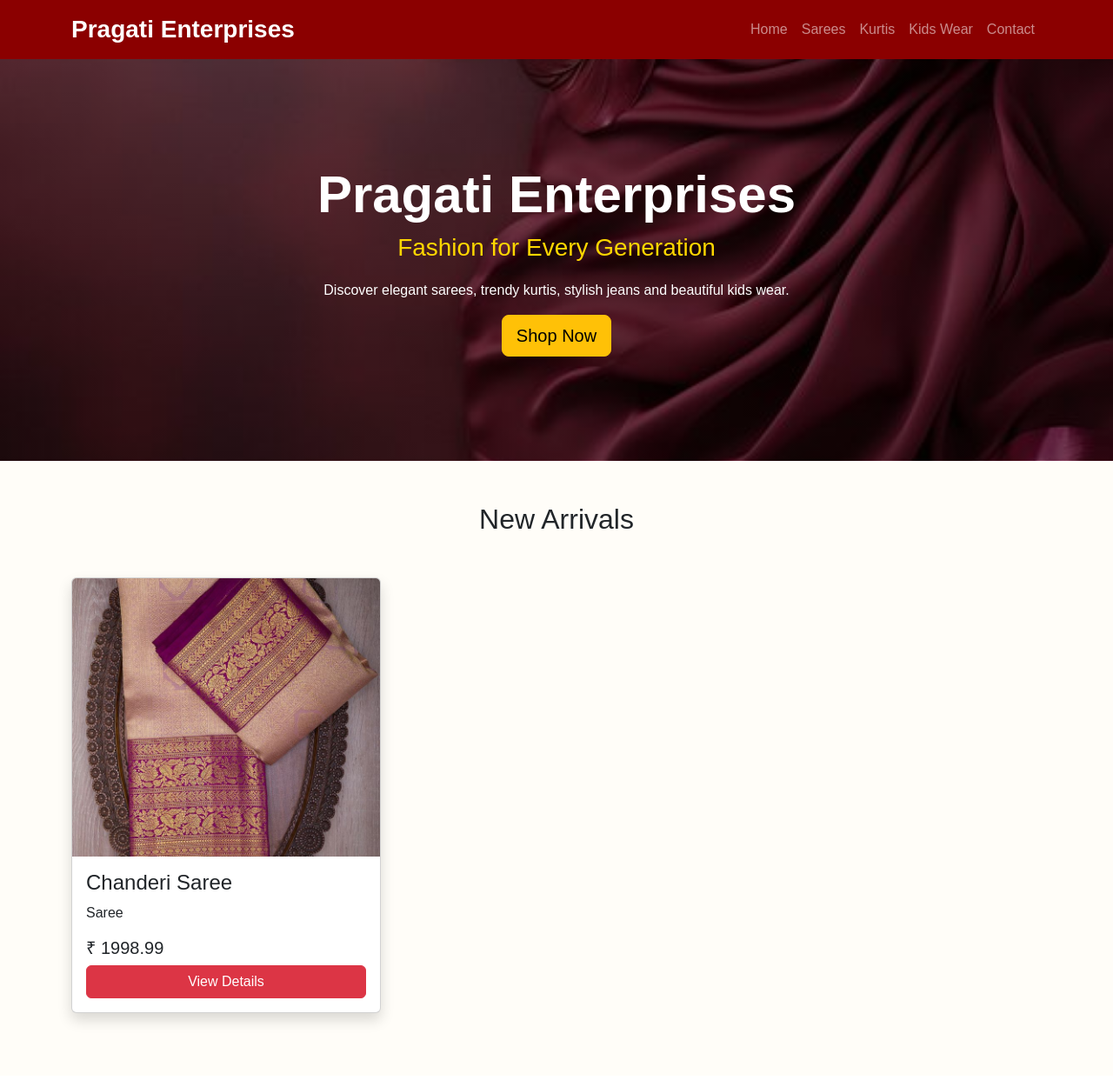
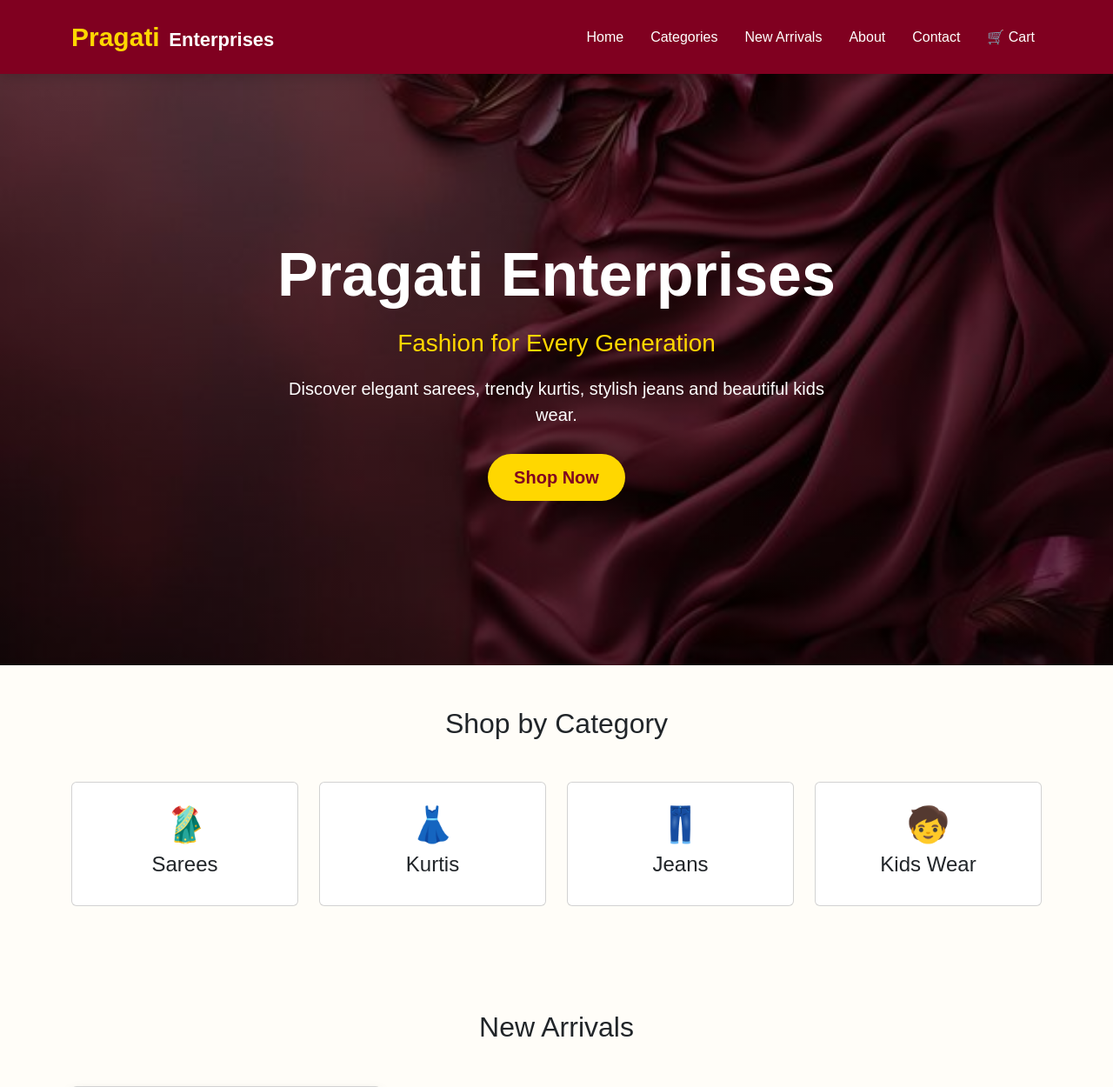
Before and after one commit to prerna0003/Pragati_Enterprises, a Flask app: page / in a window 1280 px wide. Shown: the top 1250 px of the page at 87% size. Before the commit the page ends 1181 px from the top, so only its background shows below. Run offline with Flask 3, Linux system fonts and the light colour scheme; data comes from the database, SQL or seed files in the repository.

Commit message:
Completed shopping cart feature

```diff
--- a/app.py
+++ b/app.py
@@ -1,5 +1,6 @@
 import os
 from werkzeug.utils import secure_filename
+from flask import session
 from flask import Flask, render_template, request, redirect, url_for
 from config import Config
 from models import db, Product
@@ -124,5 +125,62 @@ def edit_product(id):
         product=product
     )
 
+@app.route("/product/<int:id>")
+def product_details(id):
+
+    product = Product.query.get_or_404(id)
+
+    return render_template(
+        "product_details.html",
+        product=product
+    )
+
+@app.route("/cart")
+def cart():
+
+    cart = session.get("cart", {})
+
+    products = []
+
+    total = 0
+
+    for product_id, quantity in cart.items():
+
+        product = Product.query.get(int(product_id))
+
+        if product:
+
+            subtotal = product.price * quantity
+
+            total += subtotal
+
+            products.append({
+                "product": product,
+                "quantity": quantity,
+                "subtotal": subtotal
+            })
+
+    return render_template(
+        "cart.html",
+        products=products,
+        total=total
+    )
+
+@app.route("/add-to-cart/<int:id>")
+def add_to_cart(id):
+
+    cart = session.get("cart", {})
+
+    product_id = str(id)
+
+    if product_id in cart:
+        cart[product_id] += 1
+    else:
+        cart[product_id] = 1
+
+    session["cart"] = cart
+
+    return redirect(url_for("cart"))
+
 if __name__ == "__main__":
     app.run(debug=True)
--- a/static/css/style.css
+++ b/static/css/style.css
@@ -3,42 +3,89 @@ body{
     font-family:Arial, sans-serif;
 }
 
+/* Navbar */
+
 .navbar{
+    background:#800020;
+    padding:15px 0;
+    box-shadow:0 4px 15px rgba(0,0,0,.15);
+}
+
+.brand-main{
+    color:#FFD700;
+    font-size:30px;
+    font-weight:bold;
+}
+
+.brand-sub{
+    color:white;
+    font-size:22px;
+    margin-left:5px;
+}
+
+.nav-link{
+    color:white !important;
+    margin-left:15px;
+    transition:.3s;
+}
+
+.nav-link:hover{
+    color:#FFD700 !important;
+}
+
+/* .navbar{
     background:#8B0000;
 }
 
 .navbar-brand{
     font-size:28px;
-}
+} */
 
 .hero{
 
-    background:linear-gradient(rgba(0,0,0,.5),
-    rgba(0,0,0,.5)),
+    min-height:85vh;
+
+    display:flex;
+
+    align-items:center;
+
+    justify-content:center;
+
+    text-align:center;
+
+    background:
+    linear-gradient(rgba(0,0,0,.55),
+    rgba(0,0,0,.55)),
     url("/static/images/banner.jpg");
 
     background-size:cover;
     background-position:center;
 
     color:white;
-
-    padding:120px 0;
-
 }
 
 .hero h1{
 
-    font-size:60px;
-    font-weight:bold;
-
+    font-size:70px;
+    font-weight:700;
 }
 
 .hero h3{
 
     color:#FFD700;
 
-    margin-bottom:20px;
+    margin:20px 0;
+}
 
+.hero p{
+
+    max-width:650px;
+
+    margin:auto;
+
+    font-size:20px;
+
+    margin-bottom:30px;
 }
 
 .card{
@@ -52,3 +99,37 @@ body{
     transform:translateY(-8px);
 
 }
+
+.btn-warning{
+
+    background:#FFD700;
+    border:none;
+    color:#800020;
+    font-weight:bold;
+    padding:12px 30px;
+    border-radius:40px;
+    transition:.3s;
+
+}
+
+.btn-warning:hover{
+
+    background:#ffffff;
+
+    transform:translateY(-3px);
+
+}
+
+.product-image{
+
+    border-radius:15px;
+
+    box-shadow:0 10px 25px rgba(0,0,0,.15);
+
+}
+
+.btn-success{
+
+    margin-right:10px;
+
+}
--- a/templates/base.html
+++ b/templates/base.html
@@ -15,46 +15,53 @@
 </head>
 
 <body>
-
-<nav class="navbar navbar-expand-lg navbar-dark">
+<nav class="navbar navbar-expand-lg navbar-dark sticky-top">
 
     <div class="container">
 
         <a class="navbar-brand fw-bold" href="/">
-            Pragati Enterprises
+            <span class="brand-main">Pragati</span>
+            <span class="brand-sub">Enterprises</span>
         </a>
 
         <button class="navbar-toggler"
+                type="button"
                 data-bs-toggle="collapse"
-                data-bs-target="#menu">
+                data-bs-target="#navbarNav">
 
             <span class="navbar-toggler-icon"></span>
 
         </button>
 
-        <div class="collapse navbar-collapse" id="menu">
+        <div class="collapse navbar-collapse" id="navbarNav">
 
             <ul class="navbar-nav ms-auto">
 
                 <li class="nav-item">
-                    <a class="nav-link" href="/">Home</a>
+                    <a class="nav-link active" href="/">Home</a>
                 </li>
 
                 <li class="nav-item">
-                    <a class="nav-link" href="#">Sarees</a>
+                    <a class="nav-link" href="#categories">Categories</a>
                 </li>
 
                 <li class="nav-item">
-                    <a class="nav-link" href="#">Kurtis</a>
+                    <a class="nav-link" href="#products">New Arrivals</a>
                 </li>
 
                 <li class="nav-item">
-                    <a class="nav-link" href="#">Kids Wear</a>
+                    <a class="nav-link" href="#about">About</a>
                 </li>
 
                 <li class="nav-item">
-                    <a class="nav-link" href="#">Contact</a>
+                    <a class="nav-link" href="#contact">Contact</a>
                 </li>
+
+                <li class="nav-item">
+    <a class="nav-link" href="{{ url_for('cart') }}">
+        🛒 Cart
+    </a>
+</li>
 
             </ul>
 
--- a/templates/index.html
+++ b/templates/index.html
@@ -23,6 +23,70 @@ Pragati Enterprises
         </a>
 
     </div>
+
+</section>
+
+<section id="categories" class="py-5">
+
+<div class="container">
+
+<h2 class="text-center mb-5">
+Shop by Category
+</h2>
+
+<div class="row text-center">
+
+<div class="col-md-3 mb-4">
+
+<div class="card p-4">
+
+<h1>🥻</h1>
+
+<h4>Sarees</h4>
+
+</div>
+
+</div>
+
+<div class="col-md-3 mb-4">
+
+<div class="card p-4">
+
+<h1>👗</h1>
+
+<h4>Kurtis</h4>
+
+</div>
+
+</div>
+
+<div class="col-md-3 mb-4">
+
+<div class="card p-4">
+
+<h1>👖</h1>
+
+<h4>Jeans</h4>
+
+</div>
+
+</div>
+
+<div class="col-md-3 mb-4">
+
+<div class="card p-4">
+
+<h1>🧒</h1>
+
+<h4>Kids Wear</h4>
+
+</div>
+
+</div>
+
+</div>
+
+</div>
 
 </section>
 
@@ -54,9 +118,10 @@ Pragati Enterprises
 
                     <h5>₹ {{ product.price }}</h5>
 
-                    <a href="#" class="btn btn-danger w-100">
-                        View Details
-                    </a>
+                    <a href="{{ url_for('product_details', id=product.id) }}"
+   class="btn btn-danger w-100">
+    View Details
+</a>
 
                 </div>
 
```
Also changed, not shown: templates/cart.html (added, +86 -0 lines), templates/product_details.html (added, +57 -0 lines).
